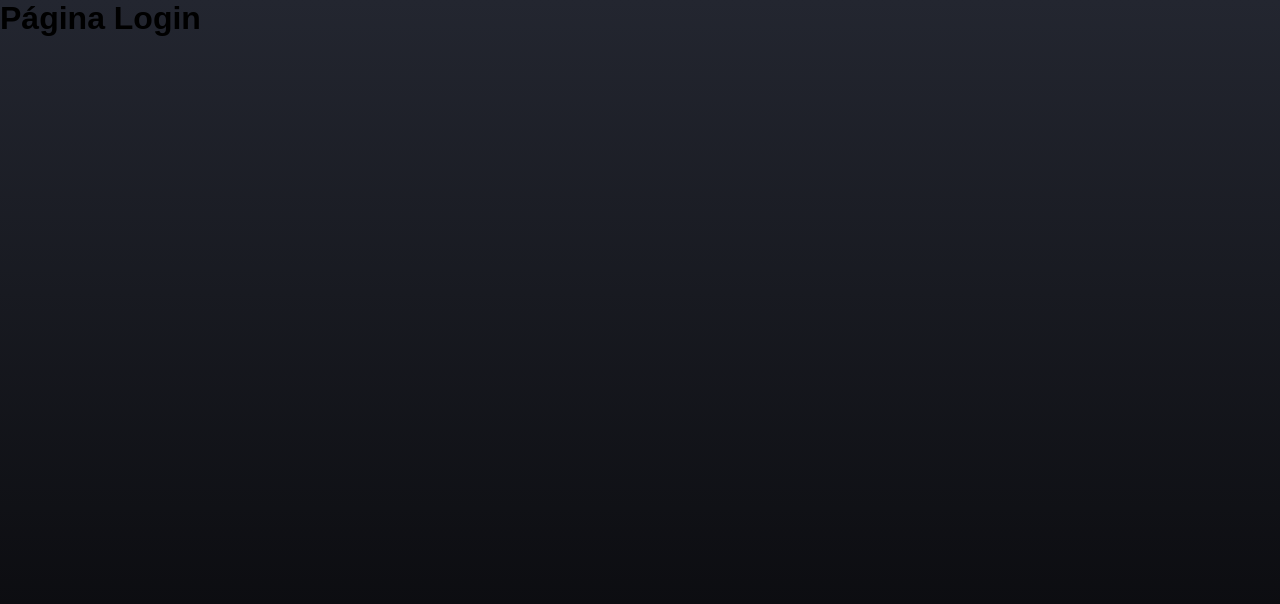
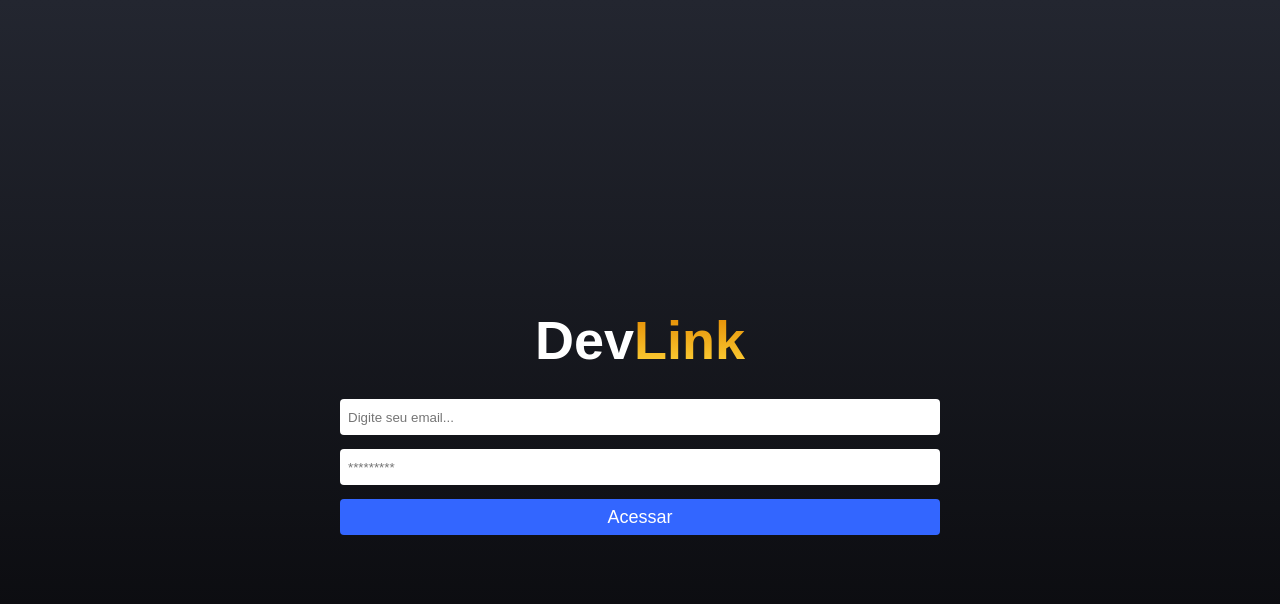
Before and after one commit to eduardosilvaxl/webdevlink, a React (Create React App) app in the folder devlink/: page /login in a window 1280 px wide. Shown: the top 604 px of the page. Built offline with nearby package versions, Linux system fonts and the light colour scheme.

Commit message:
adicionei novos codigos

```diff
--- a/devlink/package.json
+++ b/devlink/package.json
@@ -6,11 +6,13 @@
     "@testing-library/jest-dom": "^5.16.5",
     "@testing-library/react": "^13.4.0",
     "@testing-library/user-event": "^13.5.0",
+    "firebase": "^9.13.0",
     "react": "^18.2.0",
     "react-dom": "^18.2.0",
     "react-icons": "^4.6.0",
     "react-router-dom": "^6.4.3",
     "react-scripts": "5.0.1",
+    "react-toastify": "^9.1.1",
     "web-vitals": "^2.1.4"
   },
   "scripts": {
--- a/devlink/src/App.js
+++ b/devlink/src/App.js
@@ -6,6 +6,8 @@ import Login from './pages/Login'
 import Admin from './pages/Admin'
 
 import Error from './pages/Error'
+
+import Private from './routes/Private'
 
 const router = createBrowserRouter([
   {
@@ -18,7 +20,7 @@ const router = createBrowserRouter([
   },
   {
     path: '/admin',
-    element: <Admin/>
+    element: <Private> <Admin/> </Private>
   },
   {
     path: '*',
--- /dev/null
+++ b/devlink/src/components/input/index.js
@@ -0,0 +1,10 @@
+import './styles.css'
+
+export function Input(props){
+    return(
+        <input
+        className="form-input"
+        {...props}
+        />
+    )
+}
--- /dev/null
+++ b/devlink/src/components/input/styles.css
@@ -0,0 +1,10 @@
+
+
+.form-input{
+    border: 0;
+    height: 36px;
+    margin-bottom: 14px;
+    border-radius: 4px;
+    padding: 0 8px;
+    outline: none;
+}
--- a/devlink/src/index.js
+++ b/devlink/src/index.js
@@ -4,11 +4,14 @@ import './index.css';
 import { router } from './App';
 
 import { RouterProvider } from 'react-router-dom'
+import 'react-toastify/dist/ReactToastify.css';
+import { ToastContainer } from 'react-toastify'
 
 
 const root = ReactDOM.createRoot(document.getElementById('root'));
 root.render(
   <React.StrictMode>
+    <ToastContainer autoClose={1500} />
       <RouterProvider router={router} />
   </React.StrictMode>
 );
--- a/devlink/src/pages/Home/home.css
+++ b/devlink/src/pages/Home/home.css
@@ -47,3 +47,32 @@
     line-height: 150%;
     color: #000;
 }
+
+footer{
+    display: flex;
+    justify-content: center;
+    gap: 14px;
+    margin: 18px 0;
+}
+
+@media screen and (max-width: 550px){
+    .home-container h1{
+        font-size: 38px;
+        text-align: center;
+    }
+
+    .link-text{
+        font-size: 16px;
+    }
+}
+
+@media screen and (max-width: 360px){
+    .home-container h1{
+        font-size: 34px;
+        text-align: center;
+    }
+
+    .link-text{
+        font-size: 14px;
+    }
+}
--- a/devlink/src/pages/Login/index.js
+++ b/devlink/src/pages/Login/index.js
@@ -1,7 +1,66 @@
+import { useState } from 'react'
+import './login.css'
+import { Logo } from '../../components/Logo'
+
+import { auth } from '../../services/fireBaseConnection'
+import { signInWithEmailAndPassword } from 'firebase/auth'
+import { useNavigate } from 'react-router-dom'
+
+import { toast } from 'react-toastify'
+import { Input } from '../../components/input'
+
+
 export default function Login(){
+  const [email, setEmail] = useState("");
+  const [password, setPassword] = useState("");
+
+  const navigate = useNavigate();
+
+
+  function handlelogin(e){
+    e.preventDefault();
+
+    if(email === '' || password === ''){
+      alert("Preencha todos os campos!")
+      return;
+    }
+
+    signInWithEmailAndPassword(auth, email, password)
+    .then(() => {
+      toast.success("Bem vindo de volta :)")
+      navigate("/admin", { replace: true } )
+    })
+    .catch(() => {
+      toast.error("Erro ao tentar fazer o login!")
+      console.log("ERRO AO FAZER SEU LOGIN!")
+    })
+
+  }
+
+
     return(
-    <div>
-        <h1>Página Login</h1>
+    <div className="login-container">
+      <Logo/>
+
+      <form className="form" onSubmit={handlelogin} >
+        <Input
+          type="email"
+          placeholder="Digite seu email..."
+          value={email}
+          onChange={ (e) => setEmail(e.target.value) }
+        />
+
+        <Input
+          type="password"
+          placeholder="*********"
+          autoComplete="on"
+          value={password}
+          onChange={ (e) => setPassword(e.target.value) }
+        />
+
+        <button type="submit">Acessar</button>
+      </form>
+
     </div>
   )
 }
--- /dev/null
+++ b/devlink/src/pages/Login/login.css
@@ -0,0 +1,24 @@
+.login-container{
+    display: flex;
+    flex-direction: column;
+    align-items: center;
+    justify-content: center;
+    height: 100vh;
+    width: 100%;
+}
+
+.form{
+    display: flex;
+    flex-direction: column;
+    width: 100%;
+    max-width: 600px;
+}
+
+.form button{
+    height: 36px;
+    border-radius: 4px;
+    background-color: #3366ff;
+    border: 0;
+    font-size: 18px;
+    color: #FFF;
+}
--- /dev/null
+++ b/devlink/src/routes/Private.js
@@ -0,0 +1,30 @@
+import { useState, useEffect } from 'react'
+
+import { auth } from '../services/fireBaseConnection'
+import { onAuthStateChanged } from 'firebase/auth'
+
+import { Navigate } from "react-router-dom"
+
+export default function Private({ children }){
+    const [loading, setLoading] = useState(true)
+    const [signed, setSigned] = useState(false);
+
+    useEffect(() => {
+
+        console.log("COMPONENTE FOI CARREGADO")
+
+    }, [])
+
+
+    if(loading){
+        return(
+            <div></div>
+      )
+    }
+
+    if(!signed){
+        return <Navigate to="/login" />
+    }
+
+    return children;
+}
--- /dev/null
+++ b/devlink/src/services/fireBaseConnection.js
@@ -0,0 +1,21 @@
+
+import { initializeApp } from "firebase/app";
+import { getFirestore } from 'firebase/firestore'
+import { getAuth } from 'firebase/auth'
+
+const firebaseConfig = {
+  apiKey: "AIzaSyBoCjXqQFDqLE6GHrvexv4hruwACHl3DgA",
+  authDomain: "devlinks-f49d5.firebaseapp.com",
+  projectId: "devlinks-f49d5",
+  storageBucket: "devlinks-f49d5.appspot.com",
+  messagingSenderId: "231587880389",
+  appId: "1:231587880389:web:d61ac89c7f0381e91d7fac",
+  measurementId: "G-3LW9BZC2ER"
+};
+
+const firebaseapp = initializeApp(firebaseConfig)
+
+const db = getFirestore(firebaseapp)
+const auth = getAuth(firebaseapp);
+
+export { db, auth };
```
Also changed, not shown: 1 other file (tests, documents, lock files or other folders).
